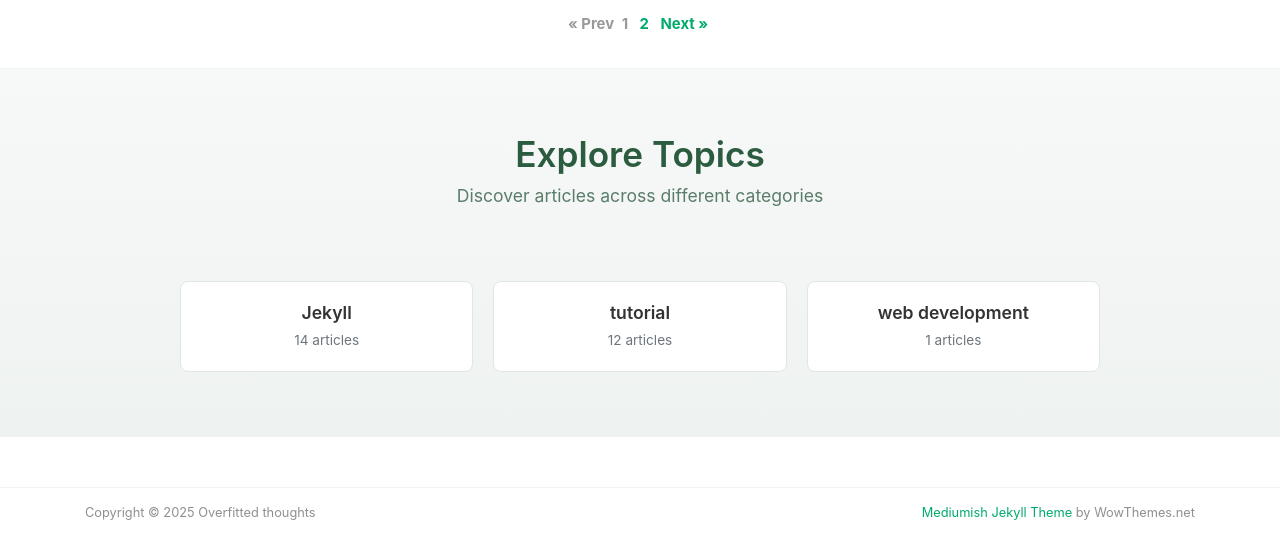
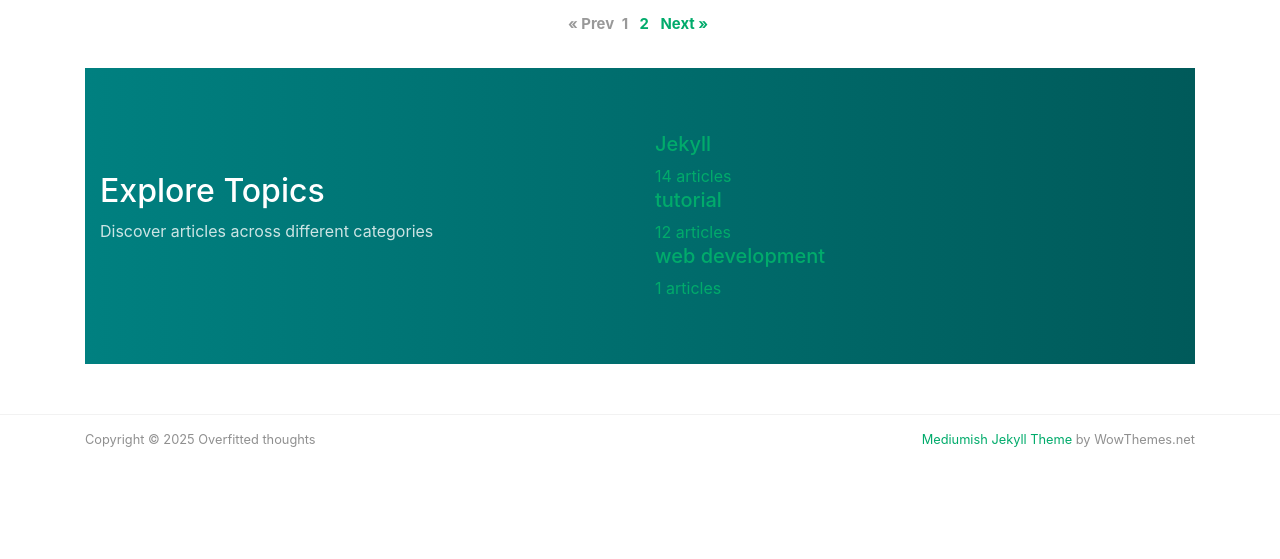
Before and after one commit to sanjay-ks23/sanjay-ks23.github.io, a Jekyll site: the page built from index.html, in a window 1280 px wide and 1400 px high, scrolled down 1152 px. Shown: the part 803-1362 px from the top of the window. Built offline with Jekyll 4.4.1, drawn with Linux system fonts in a browser that asks for light colours; nearby versions of some CDN libraries; the list of posts is cut into pages by our own code; after the commit the page ends 2478 px from its top, so only the background shows below that.

Commit message:
Update default.html

```diff
--- a/_layouts/default.html
+++ b/_layouts/default.html
@@ -98,14 +98,12 @@ ga('send', 'pageview');
 
 <!-- Site Title
 ================================================== -->
-{% if page.show_sitetitle != false %}
 <div class="mainheading">
     <h1 class="sitetitle">{{ site.name }}</h1>
     <p class="lead">
         {{ site.description }}
     </p>
 </div>
-{% endif %}
 
 <!-- Content
 ================================================== -->
@@ -113,22 +111,17 @@ ga('send', 'pageview');
     {{ content }}
 </div>
 
-
-</div>
-
 {% if page.show_explore != false %}
 <!-- Explore Categories Section
 ================================================== -->
-<div class="explore-section-wrapper" style="margin-top: 2rem;">
+<div class="explore-section-wrapper" style="margin-top: 2rem; background: linear-gradient(to right, #008080, #005a5a); color: #fff; padding: 4rem 0;">
     <div class="container">
-        <div class="row">
-            <div class="col-12 text-center mb-4">
-                <h2 class="explore-title">Explore Topics</h2>
-                <p class="explore-subtitle">Discover articles across different categories</p>
+        <div class="row align-items-center">
+            <div class="col-md-6">
+                <h2 class="explore-title" style="color: #fff;">Explore Topics</h2>
+                <p class="explore-subtitle" style="color: rgba(255, 255, 255, 0.8);">Discover articles across different categories</p>
             </div>
-        </div>
-        <div class="row justify-content-center">
-            <div class="col-lg-10">
+            <div class="col-md-6">
                 <div class="categories-grid">
                     {% assign categories_list = site.categories %}
                     {% if categories_list.first[0] == null %}
@@ -158,87 +151,8 @@ ga('send', 'pageview');
 </div>
 {% endif %}
 
-<style>
-.explore-section-wrapper {
-    background: linear-gradient(180deg, #f7f9f8 0%, #eef2f0 100%);
-    padding: 4rem 0;
-    border-top: 1px solid #eef2f0;
-    border-bottom: 1px solid #eef2f0;
-}
 
-.explore-title {
-    font-weight: 600;
-    font-size: 2.2rem;
-    color: #2c5c3f; /* Dark green for the title */
-    margin-bottom: 0.5rem;
-}
-
-.explore-subtitle {
-    font-size: 1.1rem;
-    color: #5a7d6a;
-}
-
-.categories-grid {
-    display: grid;
-    grid-template-columns: repeat(auto-fit, minmax(180px, 1fr));
-    gap: 1.25rem;
-    margin-top: 2rem;
-}
-
-.category-card-new {
-    background: #ffffff;
-    border: 1px solid #e0e7e3;
-    border-radius: 8px;
-    padding: 1.25rem;
-    text-align: center;
-    text-decoration: none;
-    color: #333;
-    transition: transform 0.2s ease-in-out, box-shadow 0.2s ease-in-out, border-color 0.2s ease-in-out;
-}
-
-.category-card-new:hover {
-    transform: translateY(-6px);
-    box-shadow: 0 12px 24px rgba(44, 92, 63, 0.18);
-    border-color: #2c5c3f;
-    text-decoration: none;
-    color: #2c5c3f;
-}
-
-.category-card-new .category-name {
-    font-size: 1.1rem;
-    font-weight: 600;
-    color: inherit;
-    margin-bottom: 0.25rem;
-}
-
-.category-card-new .category-count {
-    font-size: 0.85rem;
-    color: #6c757d;
-}
-
-.category-card-new:hover .category-count {
-    color: #2c5c3f;
-}
-
-/* Responsive Design */
-@media (max-width: 768px) {
-    .categories-grid {
-        grid-template-columns: repeat(2, 1fr);
-    }
-    .explore-section-wrapper {
-        padding: 3rem 0;
-    }
-    .explore-title {
-        font-size: 1.8rem;
-    }
-}
-
-@media (max-width: 480px) {
-    .categories-grid {
-        grid-template-columns: 1fr;
-    }
-}
-</style>
+</div>
 
 <!-- Begin Footer
 ================================================== -->
```
